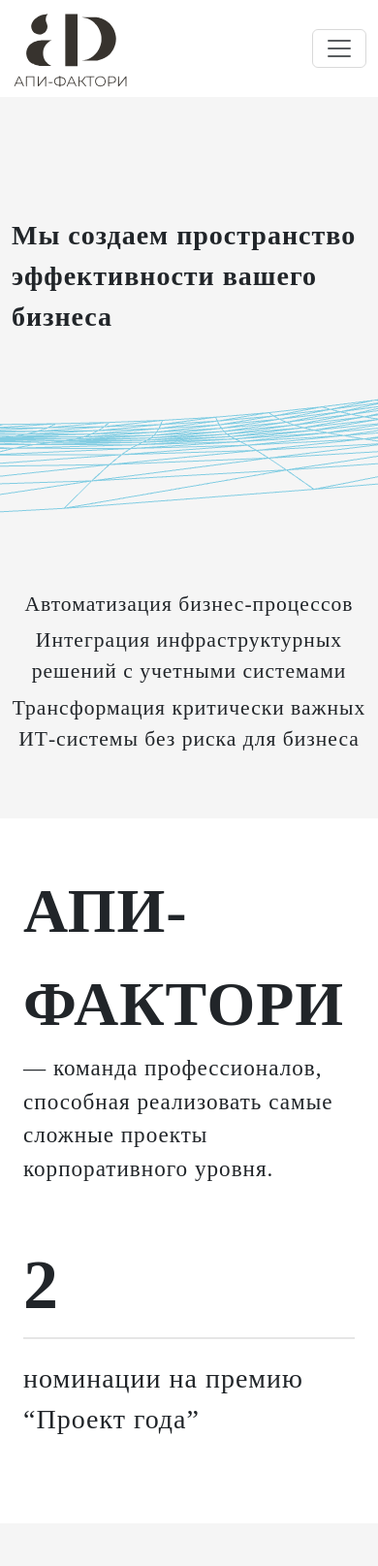
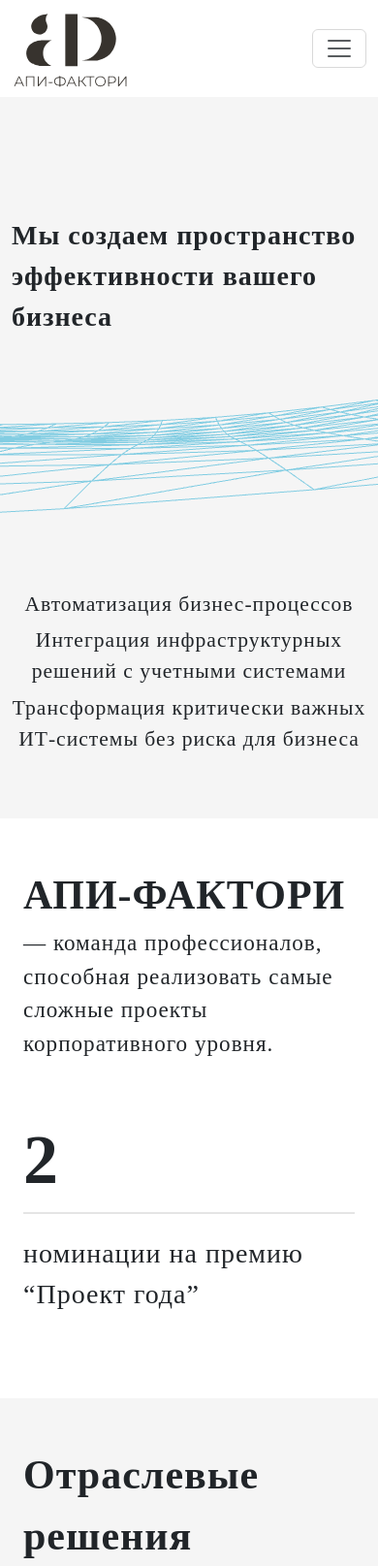
Before and after one commit to sidney31/ApiFactory, a Django app: template main/templates/main/main_page.html in a window 390 px wide; the page is wider, and only the part inside the window is pictured. Shown: the top 1615 px of that part at 97% size. Run offline with Django 5.2, Linux system fonts and the light colour scheme; the template is opened without the code that fills it, so the values that code supplies are empty; some libraries are stand-ins or nearby versions; some web fonts are replaced.

Commit message:
add responsibility for `.fs-title`

```diff
--- a/ApiFactory/static/css/index.css
+++ b/ApiFactory/static/css/index.css
@@ -310,10 +310,9 @@ li {
     opacity: 1;
 }
 
-.fs-title{
+.fs-title {
     font-size: 64px;
 }
-
 
 @media (max-width: 1400px) {
     .fs-xxl {
@@ -330,6 +329,11 @@ li {
 @media (max-width: 992px) {
     .fs-xxl {
         font-size: 40px;
+    }
+
+    .fs-title {
+        font-size: 52px;
+        text-wrap: wrap;
     }
 }
 
@@ -354,4 +358,9 @@ li {
         hyphens: auto; /* значение auto не поддерживается Chrome */
     }
 
+    .fs-title {
+        font-size: 42px;
+        text-wrap: wrap;
+    }
+
 }
```
